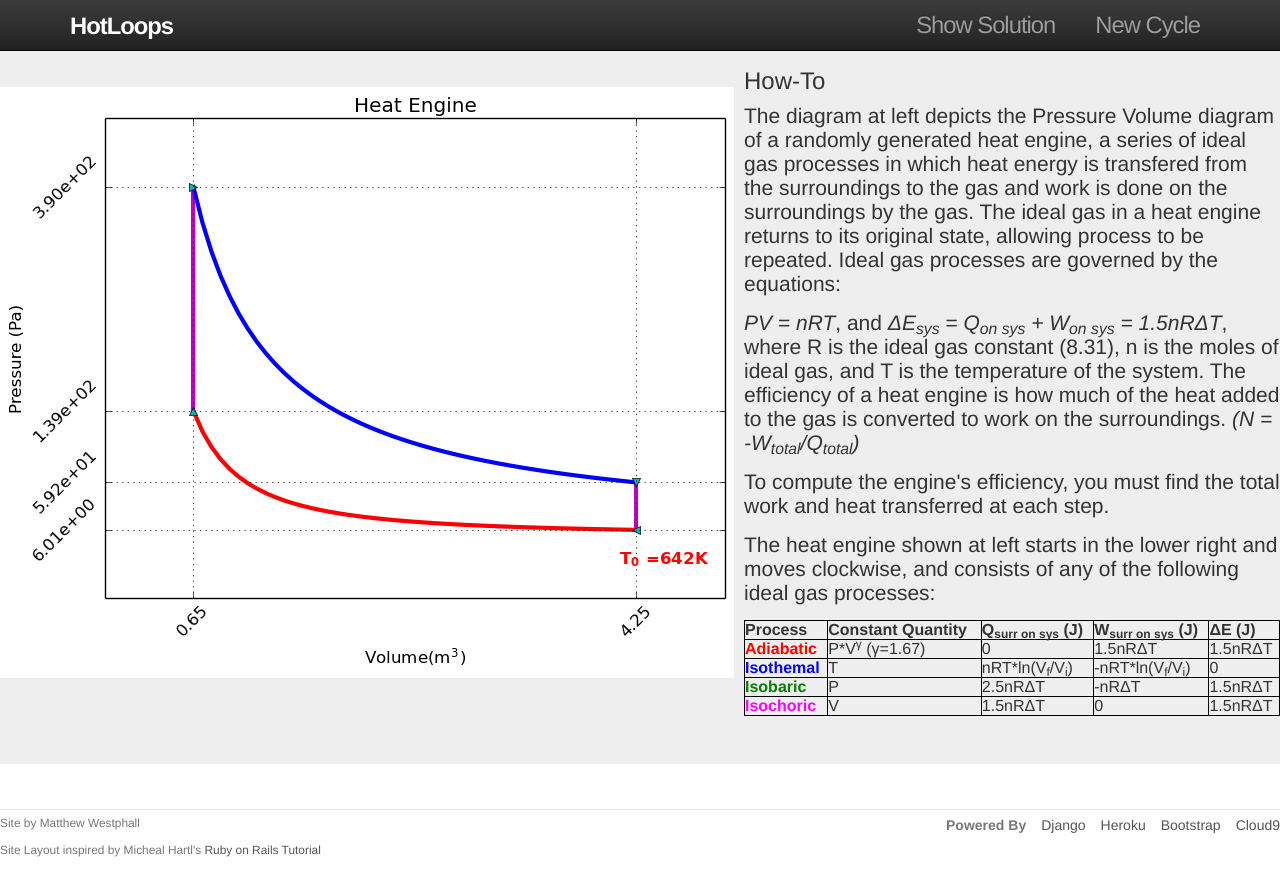
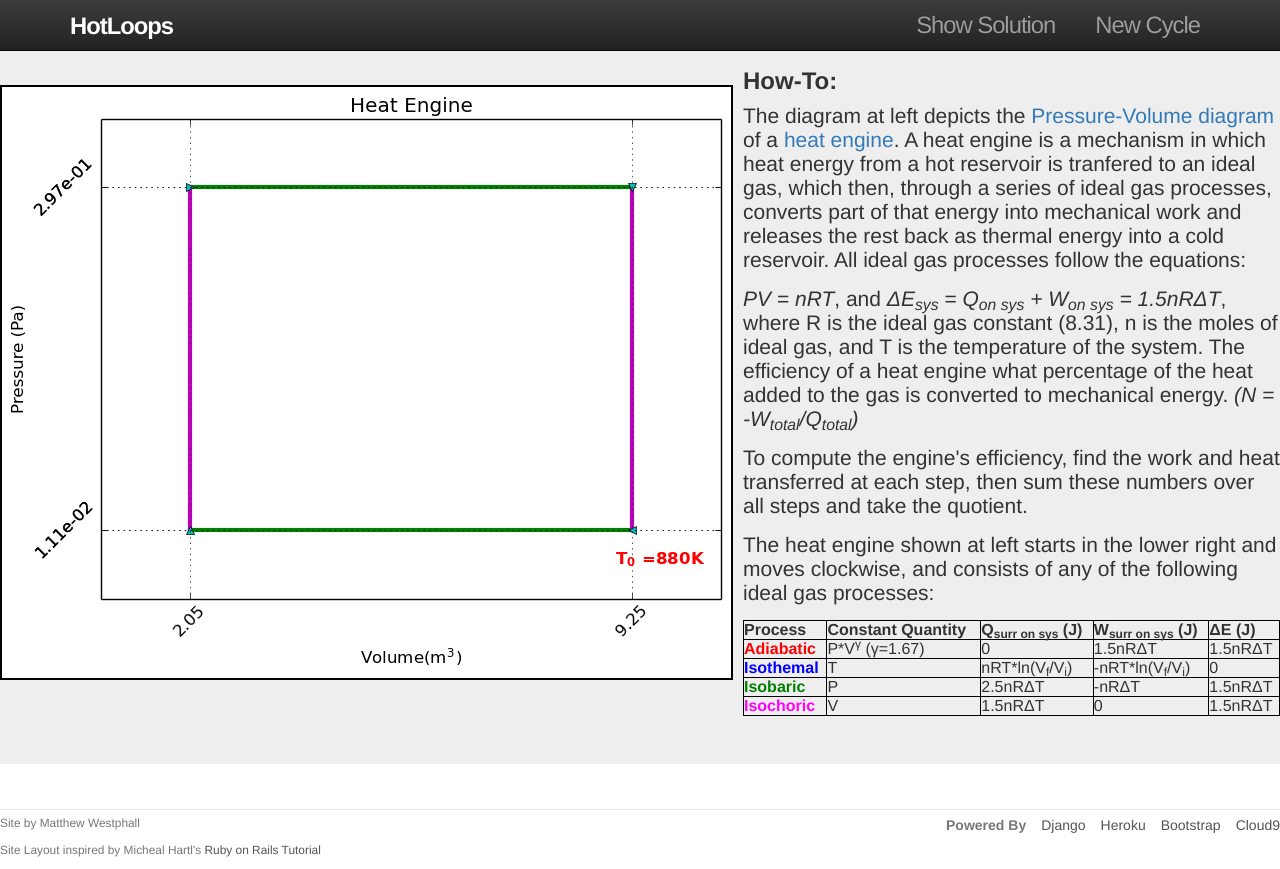
Before and after one commit to westphallm1/django_heat, a Django app: template templates/heat/home.html in a window 1280 px wide. Run offline with Django 3.2, Linux system fonts and the light colour scheme; the template is opened without the code that fills it, so the values that code supplies are empty; some libraries are stand-ins or nearby versions.

Commit message:
updated help section

```diff
--- a/templates/heat/home.html
+++ b/templates/heat/home.html
@@ -18,31 +18,34 @@
   <table style="width:100%">
     <tr>
       <td>
-        <img src="{% static 'default.png' %}" alt="My image" border="3"/>
+        <img src="{% static 'default.png' %}" style="border:2px solid black"alt="My image" border="3"/>
       </td>
       <td>
         <div id="help" style = "display:block">
-          <h3>How-To</h3>
+          <h3><b>How-To:</b></h3>
           <p>
-            The diagram at left depicts the Pressure Volume diagram of a randomly generated
-            heat engine, a series of ideal gas processes in which heat energy
-            is transfered from the surroundings to the gas and work is done on the
-            surroundings by the gas. The ideal gas in a heat engine returns
-            to its original state, allowing process to be repeated. Ideal
-            gas processes are governed by the equations:
+            The diagram at left depicts the <a href = '#'>Pressure-Volume diagram</a> of a
+            <a href = '#'>heat engine</a>.
+            A heat engine is a mechanism in which heat energy
+            from a hot reservoir is tranfered to an ideal gas, which then,
+            through a series of ideal gas processes,
+            converts part of that energy into mechanical work and releases the rest back as
+            thermal energy into a cold reservoir. All ideal gas processes follow
+            the equations:
           </p>
           <p>
             <i>PV = nRT</i>, and
             <i>&Delta;E<sub>sys</sub> = Q<sub>on sys</sub> + W<sub>on sys</sub>
             = 1.5nR&Delta;T</i>, where R is the ideal gas constant (8.31), n is the
             moles of ideal gas, and T is the temperature of the system.
-            The efficiency of a heat engine is how much of the heat
-            added to the gas is converted to work on the surroundings.
+            The efficiency of a heat engine what percentage of the heat
+            added to the gas is converted to mechanical energy.
             <i>(N = -W<sub>total</sub>/Q<sub>total</sub>)</i>
           </p>
           <p>
-            To compute the engine's efficiency, you must find the total work and heat
-            transferred at each step.
+            To compute the engine's efficiency, find the work and heat
+            transferred at each step, then sum these numbers over all steps and
+            take the quotient.
           </p>
           <p>
             The heat engine shown at left starts in the lower right and moves
@@ -87,7 +90,13 @@
           </table>
         </div>
         <div id="heat_table" style="display:none">
-          <h3>Solution</h3>
+          <h3><b>Solution:</b></h3>
+          <p>
+            The heat transfer to the system, work done on the system, change in
+            energy of the system, and change in temperature of the system between
+            each point on the PV diagram, starting in the lower right, is shown
+            in the table below:
+          </p>
           <table class = "hot" style="width:100%">
             <tr class = "hot">
               <th class = "hot">Process</th>
@@ -112,6 +121,7 @@
     </tr>
   </table>
 </div>
+<div id="DRY my ass" class="frontend sucks"></div>
 <footer class = "footer">
   <small class= "left_foot">
     <p>Site by Matthew Westphall</p>
```
Also changed, not shown: static/default.png.
